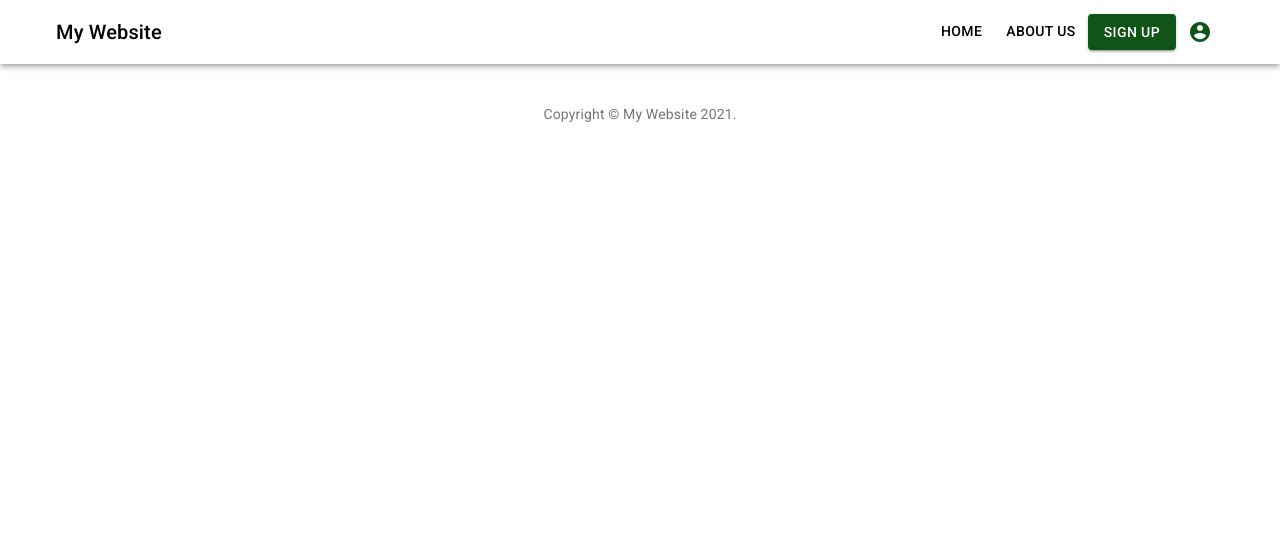
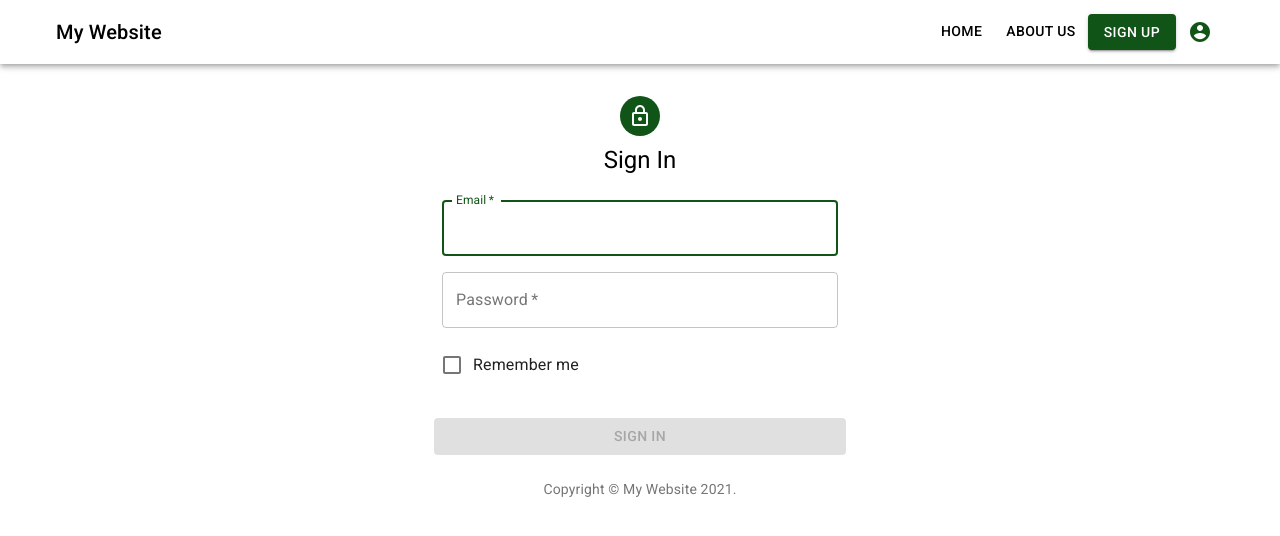
Before and after one commit to jakcllns/content-editor-frontend, a React (Create React App) app: page /login in a window 1280 px wide. Shown: the top 536 px of the page. Built offline with nearby package versions, Linux system fonts and the light colour scheme.

Commit message:
Fixed routing issue to use react-router-dom Link for the link components. Next: * Wotk on utilizing custom hooks for common logic * Work on building out auth context * Work on creating custom link component

```diff
--- a/package.json
+++ b/package.json
@@ -9,6 +9,7 @@
     "@testing-library/react": "^11.2.2",
     "@testing-library/user-event": "^12.6.0",
     "axios": "^0.21.1",
+    "history": "^5.0.0",
     "react": "^17.0.1",
     "react-dom": "^17.0.1",
     "react-router-dom": "^5.2.0",
--- a/src/App.js
+++ b/src/App.js
@@ -1,29 +1,24 @@
 import Layout from  "./Layout/Layout";
-import { useState } from 'react';
+import { useContext } from 'react';
 import Signup from './Pages/Signup/Signup';
+import Login from './Pages/Login/Login';
 import { Route, Switch } from 'react-router-dom';
+import { AuthContext } from './context/auth-context';
 
 function App() {
-  const [isAuth, setIsAuth] = useState(false);
-
-  const handleSignOut = event => {
-    //Add clean up code for once routing is added
-    setIsAuth(false);
-  }
-
-  const handleLogin = event => {
-    //Authentication code once we start adding the backend in
-    setIsAuth(true);
-  }
+  const authContext = useContext(AuthContext);
 
   return (
     <Layout
-      isAuth={isAuth}
-      handleLogin={handleLogin}
-      handleSignOut={handleSignOut}
+      isAuth={authContext.jwt}
+      handleSignOut={authContext.signout}
+      authToken={authContext.jwt}
+
     >
       <Switch>
         <Route path="/signup" exact component={Signup} />
+        <Route path="/login" exact render={props => <Login  />} />
+        <Route path="/" render={()=> console.log(authContext)}/>
       </Switch>
     </Layout>
   );
--- a/src/Layout/layout.js
+++ b/src/Layout/layout.js
@@ -18,12 +18,12 @@ const Layout = props => {
                         <TopDrawer
                             isAuthenticated={props.isAuth}
                             onSignOut={props.handleSignOut}
-                            onLogin={props.handleLogin}
+                            authToken={props.authToken}
                         /> :
                         <NavBar
                             isAuthenticated={props.isAuth}
                             onSignOut={props.handleSignOut}
-                            onLogin={props.handleLogin}
+                            authToken={props.authToken}
                         />
                     }
                 </header>
--- /dev/null
+++ b/src/Pages/Login/Login.js
@@ -0,0 +1,13 @@
+import LoginForm from "../../components/loginForm";
+import { Container } from "@material-ui/core";
+import { withRouter } from "react-router-dom";
+
+const Login = props => {
+    return (
+        <Container component="main" maxWidth="xs">
+            <LoginForm {...props}/>
+        </Container>
+    );
+};
+
+export default withRouter(Login);
--- a/src/Pages/Signup/Signup.js
+++ b/src/Pages/Signup/Signup.js
@@ -70,7 +70,7 @@ const Signup = props => {
 
 
     const handleChange = event => {
-        event.preventDefault();
+        // event.preventDefault();
         const { name, value, checked } = event.target;
         const error = {message: '', origin: ''};
         const passwordRegEx = /^(?=.*[a-z])(?=.*[A-Z])(?=.*\d)(?=.*[@$!%*?&])[A-Za-z\d@$!%*?&]{8,}$/
@@ -300,7 +300,7 @@ const Signup = props => {
                     </Typography>
                     <Grid container justify="flex-end">
                         <Grid item>
-                            <Link href="/login" variant="body2">
+                            <Link href="/login" variant="body2" color="inherit">
                                 Already have an account? Sign In
                             </Link>
                         </Grid>
--- a/src/components/NavBar/navBar.js
+++ b/src/components/NavBar/navBar.js
@@ -40,6 +40,7 @@ const NavBar = props => {
                     onSignOut={props.onSignOut}
                     onLogin={props.onLogin}
                     isMobile={false}
+                    authToken={props.authToken}
                 />
             </Toolbar>
         </AppBar>
--- a/src/components/NavBar/topDrawer.js
+++ b/src/components/NavBar/topDrawer.js
@@ -105,6 +105,7 @@ const TopDrawer = props => {
                     onSignOut={props.onSignOut}
                     onLogin={props.onLogin}
                     isMobile={true}
+                    authToken={props.authToken}
                 />
             </Drawer>
         </nav>
--- /dev/null
+++ b/src/components/loginForm.js
@@ -0,0 +1,208 @@
+import {
+    makeStyles,
+    Avatar,
+    Typography,
+    Grid,
+    TextField,
+    FormControlLabel,
+    Button,
+    CircularProgress,
+    Checkbox
+} from "@material-ui/core";
+import { useState, useContext } from "react";
+import { LockOutlined } from "@material-ui/icons";
+import { AuthContext } from '../context/auth-context';
+
+const useStyles = makeStyles(theme => ({
+    paper: {
+        marginTop: theme.spacing(3),
+        display: 'flex',
+        flexDirection: 'column',
+        alignItems: 'center',
+    },
+    form: {
+        width: '100%',
+        marginTop: theme.spacing(3),
+        "&": {
+            color: theme.palette.text.primary,
+        },
+    },
+    avatar: {
+        margin: theme.spacing(1),
+        backgroundColor: theme.palette.secondary.main,
+    },
+    submit: {
+        margin: theme.spacing(3,0,-1),
+        backgroundColor: theme.palette.secondary.main,
+        color: "#fff",
+        "&:hover": {
+            backgroundColor: theme.palette.secondary.light,
+            color: "#000",
+        },
+    },
+    buttonProgress: {
+        color: theme.palette.secondary.main,
+        position: 'absolute',
+        top: '50%',
+        left: '50%',
+        marginTop: -12,
+        marginLeft: -12,
+    },
+}));
+
+const LoginForm = props => {
+    const authContext = useContext(AuthContext);
+    const classes = useStyles();
+    const [buttonEnabled, setButtonEnabled] = useState(false);
+    const [formData, setFormData] = useState({
+        email: null,
+        password: null,
+        rememberMe: false
+    });
+    const [loading, setLoading] = useState(false);
+
+    const handleChange = event => {
+        // event.preventDefault();
+        const { name, value, checked } = event.target;
+
+        const newFormData = {...formData};
+        newFormData[name] = name === "remember"?  checked : value;
+        setFormData(newFormData);
+
+        if(newFormData.email && newFormData.password){
+           return setButtonEnabled(true);
+        }
+
+        setButtonEnabled(false);
+
+    };
+
+    const handleSubmit = event => {
+        event.preventDefault();
+        setLoading(true);
+
+
+        const graphqlQuery = {
+            query: `
+                query LogIn(
+                    $email: String!,
+                    $password: String!
+                ){
+                    login(userLoginData:{
+                        email: $email,
+                        password: $password
+                    }){
+                        userId
+                        token
+                        expiresIn
+                    }
+                }
+            `,
+            variables: {
+                email: formData.email,
+                password: formData.password
+            }
+        }
+
+        fetch(
+            "http://localhost:8000/user", {
+                method: 'POST',
+                body: JSON.stringify(graphqlQuery),
+                headers: {
+                    'Content-Type': 'application/json'
+                }
+        })
+            .then( res => {
+                return res.json();
+            })
+            .then(resData => {
+                if(resData.errors){
+                    const error = new Error(resData.errors.map(e => {
+                        return e.message
+                    }).join('|'));
+                    error.origin = 'server';
+                    throw error;
+                }
+
+                ;
+
+                setLoading(false);
+                console.log(resData);
+                authContext.login(resData.data.login.token, resData.data.login.expiresIn);
+                props.history.goBack();
+
+            }).catch(err => {
+                setLoading(false);
+                console.log(err);
+            })
+    }
+
+    return(
+        <div className={classes.paper}>
+            <Avatar className={classes.avatar}>
+                <LockOutlined />
+            </Avatar>
+            <Typography component="h1" variant="h5">
+                Sign In
+            </Typography>
+            <form
+                className={classes.form}
+                onSubmit={handleSubmit}
+                onChange={handleChange}
+            >
+                <Grid container spacing={2}>
+                    <Grid item xs={12}>
+                        <TextField
+                            color="secondary"
+                            autoComplete="email"
+                            name="email"
+                            variant="outlined"
+                            id="email"
+                            label="Email"
+                            type="email"
+                            autoFocus
+                            fullWidth
+                            required
+                        />
+                    </Grid>
+                    <Grid item xs={12}>
+                        <TextField
+                            color="secondary"
+                            name="password"
+                            variant="outlined"
+                            id="password"
+                            label="Password"
+                            type="password"
+                            fullWidth
+                            required
+                        />
+                    </Grid>
+                    <Grid item xs={12}>
+                        <FormControlLabel
+                            control={<Checkbox id="remeber"  color="secondary" />}
+                            label="Remember me"
+                        />
+                    </Grid>
+                    <Button
+                        type="submit"
+                        variant="contained"
+                        className={classes.submit}
+                        fullWidth
+                        disabled={!buttonEnabled || loading}
+                    >
+                        Sign In
+                        {
+                            loading &&
+                            <CircularProgress
+                                size={24}
+                                className={classes.buttonProgress}
+                            />
+                        }
+                    </Button>
+                </Grid>
+            </form>
+        </div>
+    );
+};
+
+export default LoginForm;
--- /dev/null
+++ b/src/context/auth-context.js
@@ -0,0 +1,40 @@
+//Convert this into a custom hook for handling authentication
+
+import React, {useState} from 'react';
+
+export const AuthContext = React.createContext({
+    jwt: null,
+    expiration: 0,
+    login: () => {
+
+    },
+    signout: () => {
+
+    }
+})
+
+const AuthContextProvider = props => {
+    const [authToken, setAuthToken] = useState();
+    const [expiresIn, setExpiresIn] = useState(0);
+
+    const loginHandler = (token, expire) => {
+        setAuthToken(token);
+        setExpiresIn(expire);
+    }
+
+    const signoutHandler = () => {
+        setAuthToken(null);
+        setExpiresIn(0);
+        console.log(props.history)
+    }
+
+    return (
+        <AuthContext.Provider
+            value={{login: loginHandler, jwt: authToken, expiration: expiresIn, signout: signoutHandler}}
+        >
+            {props.children}
+        </AuthContext.Provider>
+    );
+};
+
+export default AuthContextProvider;
--- a/src/index.js
+++ b/src/index.js
@@ -4,13 +4,17 @@ import './index.css';
 import App from './App';
 import reportWebVitals from './reportWebVitals';
 import { BrowserRouter } from 'react-router-dom';
+import AuthContextProvider from  './context/auth-context';
+
 
 ReactDOM.render(
-  <React.StrictMode>
-    <BrowserRouter>
-      <App />
-    </BrowserRouter>
-  </React.StrictMode>,
+  <AuthContextProvider>
+    <React.StrictMode>
+      <BrowserRouter >
+        <App />
+      </BrowserRouter>
+    </React.StrictMode>
+  </AuthContextProvider>,
   document.getElementById('root')
 );
 
```
Also changed, not shown: src/components/NavBar/nav/nav.js (+23 -9 lines), 2 other files (tests, documents, lock files or other folders).
